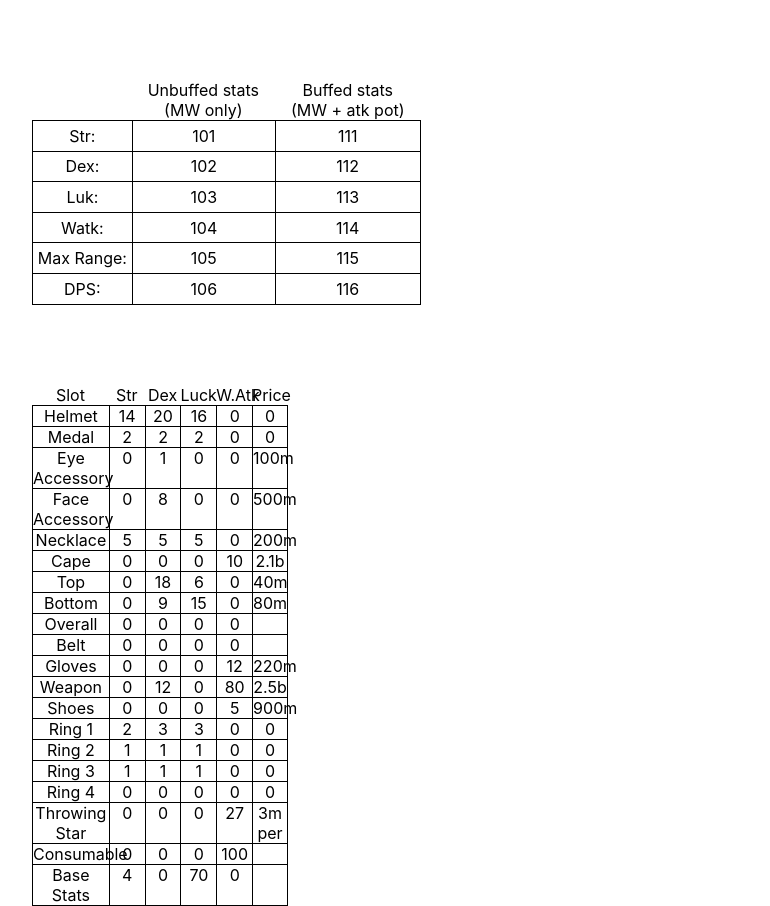
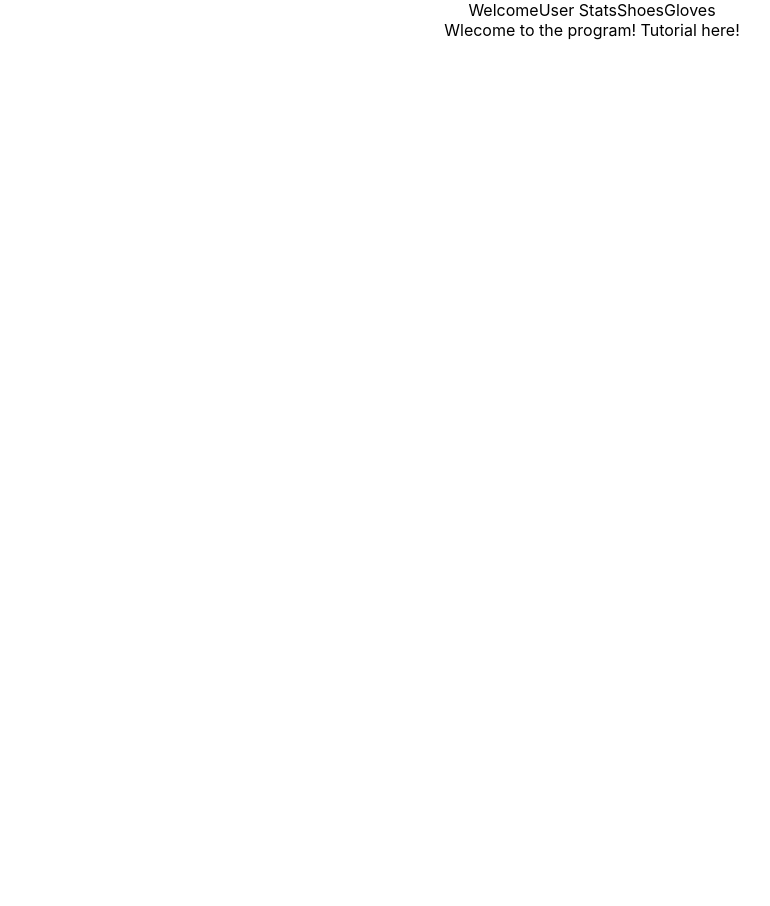
Before and after one commit to kulanah/upgradeCalculator, a React (Create React App) app: page / in a window 1280 px wide. Shown: the whole page, without its empty margins (48-818 px from the left). After the commit the page ends 800 px from the top, so only its background shows below. Built offline with nearby package versions, Linux system fonts and the light colour scheme.

Commit message:
changed app to show tabbed content

```diff
--- a/src/App.js
+++ b/src/App.js
@@ -2,13 +2,15 @@ import React, { Component } from 'react';
 import './App.css';
 import UserStats from './components/UserStats';
 import UserGear from './components/UserGear';
+import Tabs from './components/Tabs';
 
 class App extends Component {
   render() {
     return (
       <div className="App">
-          <UserStats />
-          <UserGear />
+        <Tabs />
+          {/* <UserStats />
+          <UserGear /> */}
       </div>
     );
   }
```
